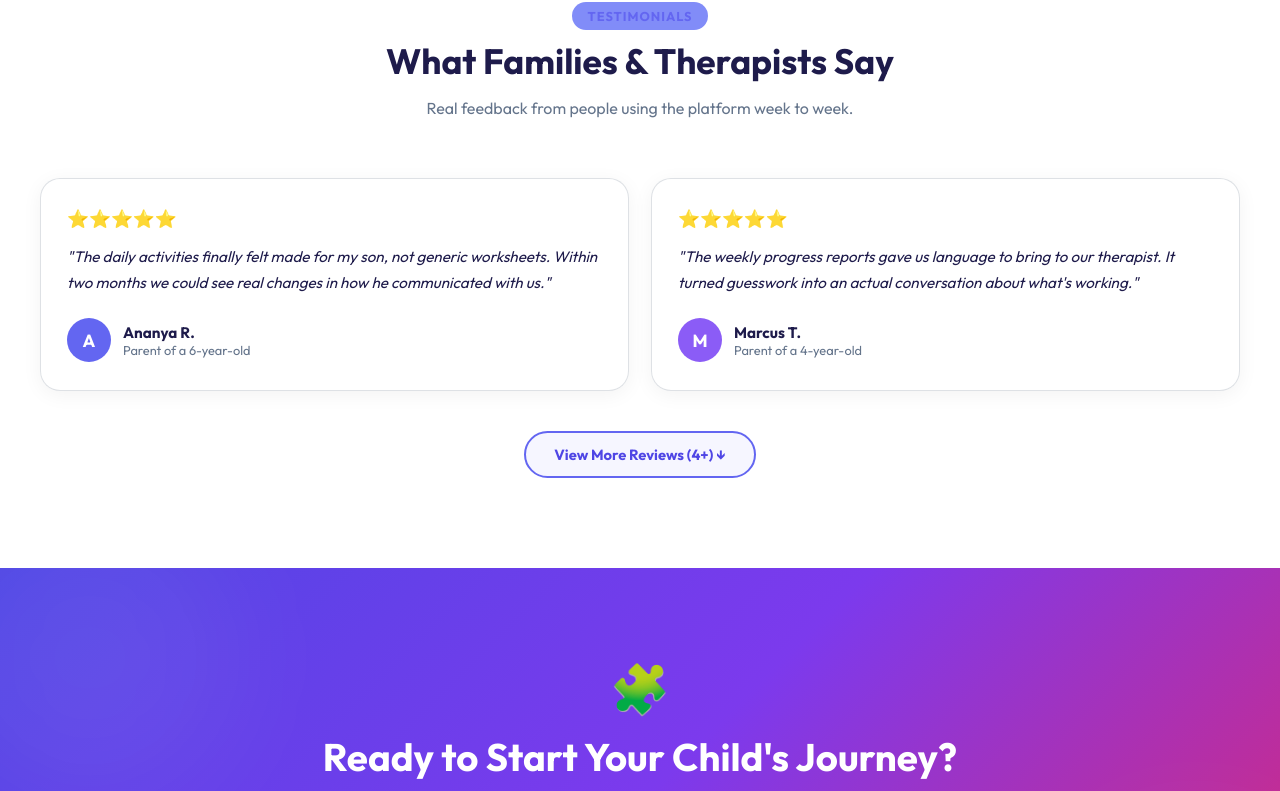
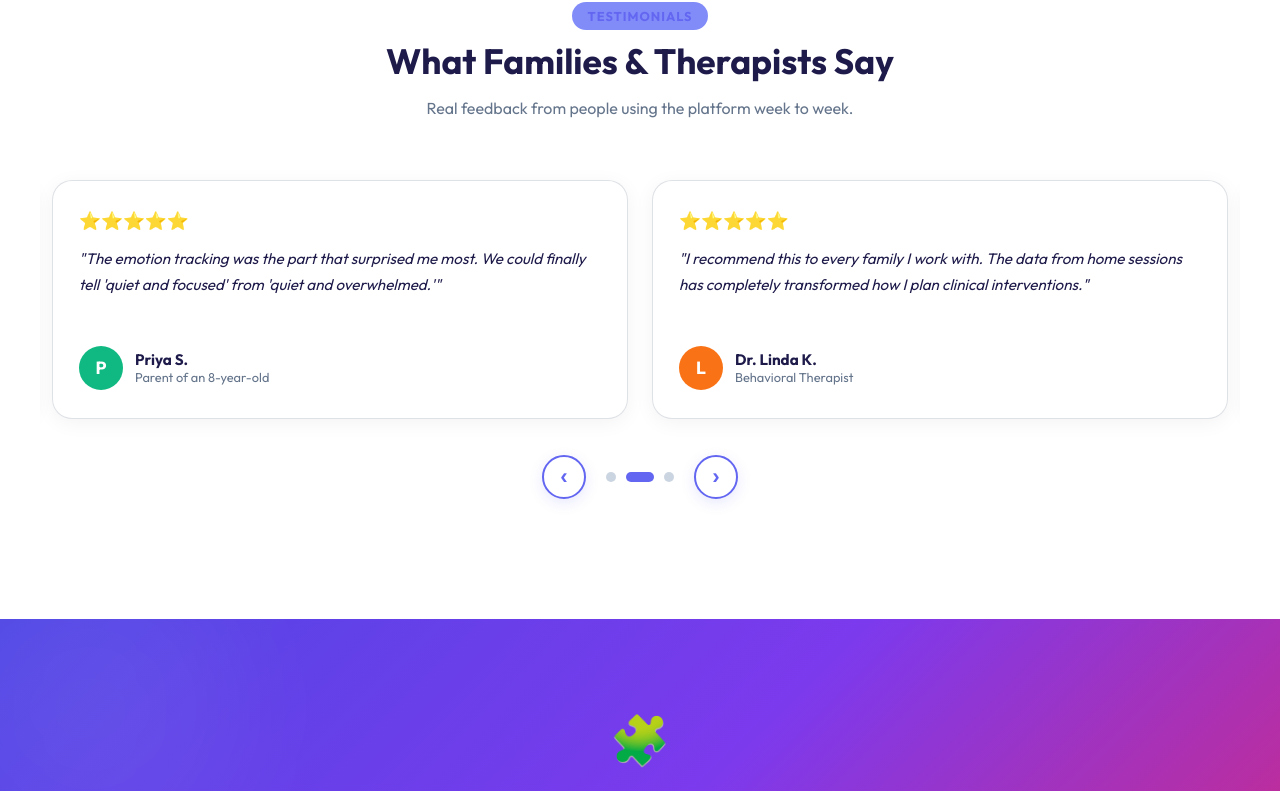
Before and after one commit to Arpithajain26/Autism-Assisstant-A-platform-for-home-based-therapeutic-intervention, a React (Vite) app in the folder client/: page / in a window 1280 px wide. Shown: the part 2773-3564 px from the top of the page. Built offline with nearby package versions, Linux system fonts and the light colour scheme; no server answers.

Commit message:
feat: Add interactive sliding carousel for reviews on Home page

```diff
--- a/client/src/pages/Home.jsx
+++ b/client/src/pages/Home.jsx
@@ -397,34 +397,121 @@ function ReviewCard({ r, visible, delay }) {
 
 function Reviews() {
   const [ref, visible] = useReveal();
-  const [showAll, setShowAll] = useState(false);
-  const displayedReviews = showAll ? reviews : reviews.slice(0, 2);
+  const [currentIndex, setCurrentIndex] = useState(0);
+  const [isPaused, setIsPaused] = useState(false);
+
+  // Group reviews into pairs (3 slides total)
+  const slides = [];
+  for (let i = 0; i < reviews.length; i += 2) {
+    slides.push(reviews.slice(i, i + 2));
+  }
+
+  const totalSlides = slides.length;
+
+  const nextSlide = () => setCurrentIndex((prev) => (prev + 1) % totalSlides);
+  const prevSlide = () => setCurrentIndex((prev) => (prev - 1 + totalSlides) % totalSlides);
+
+  useEffect(() => {
+    if (isPaused) return;
+    const interval = setInterval(nextSlide, 4500);
+    return () => clearInterval(interval);
+  }, [currentIndex, isPaused, totalSlides]);
 
   return (
     <section id="reviews" ref={ref} style={{ padding: "90px 28px", background: "#fff" }}>
       <div style={{ maxWidth: 1200, margin: "0 auto" }}>
-        <div style={{ textAlign: "center", marginBottom: 56 }}>
+        <div style={{ textAlign: "center", marginBottom: 48 }}>
           <span style={{ background: "var(--primary-light)", color: "var(--primary)", padding: "6px 16px", borderRadius: 50, fontWeight: 700, fontSize: ".8rem", letterSpacing: "1px" }}>TESTIMONIALS</span>
           <h2 style={{ fontSize: "2.2rem", fontWeight: 800, color: "var(--text)", marginTop: 14 }}>What Families & Therapists Say</h2>
           <p style={{ color: "var(--text-muted)", marginTop: 12, lineHeight: 1.7 }}>Real feedback from people using the platform week to week.</p>
         </div>
-        <div style={{ display: "grid", gridTemplateColumns: "repeat(auto-fit, minmax(300px, 1fr))", gap: 22 }}>
-          {displayedReviews.map((r, i) => (
-            <ReviewCard key={i} r={r} visible={visible} delay={i * 0.1} />
-          ))}
-        </div>
-        <div style={{ textAlign: "center", marginTop: 40 }}>
-          <button
-            onClick={() => setShowAll(!showAll)}
+
+        {/* Carousel Container */}
+        <div
+          onMouseEnter={() => setIsPaused(true)}
+          onMouseLeave={() => setIsPaused(false)}
+          style={{ position: "relative", overflow: "hidden", padding: "10px 4px 30px" }}
+        >
+          {/* Slide Track */}
+          <div
             style={{
-              padding: "12px 28px", borderRadius: 50, border: "2px solid #6366f1",
-              background: showAll ? "#6366f1" : "rgba(99,102,241,0.06)",
-              color: showAll ? "#fff" : "#4f46e5", fontWeight: 700, fontSize: "0.92rem",
-              cursor: "pointer", transition: "all .3s ease", fontFamily: "inherit"
+              display: "flex",
+              transform: `translateX(-${currentIndex * 100}%)`,
+              transition: "transform 0.6s cubic-bezier(0.4, 0, 0.2, 1)",
+              width: "100%",
             }}
           >
-            {showAll ? "Show Fewer Reviews ↑" : "View More Reviews (4+) ↓"}
-          </button>
+            {slides.map((pair, slideIdx) => (
+              <div
+                key={slideIdx}
+                style={{
+                  minWidth: "100%",
+                  display: "grid",
+                  gridTemplateColumns: "repeat(auto-fit, minmax(300px, 1fr))",
+                  gap: 24,
+                  padding: "0 8px",
+                  boxSizing: "border-box",
+                }}
+              >
+                {pair.map((r, cardIdx) => (
+                  <ReviewCard key={cardIdx} r={r} visible={visible} delay={cardIdx * 0.1} />
+                ))}
+              </div>
+            ))}
+          </div>
+
+          {/* Nav Controls & Indicators */}
+          <div style={{ display: "flex", justifyContent: "center", alignItems: "center", gap: 20, marginTop: 36 }}>
+            <button
+              onClick={prevSlide}
+              aria-label="Previous Reviews"
+              style={{
+                width: 44, height: 44, borderRadius: "50%", border: "2px solid #6366f1",
+                background: "#fff", color: "#6366f1", fontSize: "1.4rem", fontWeight: 800,
+                cursor: "pointer", display: "flex", alignItems: "center", justifyContent: "center",
+                transition: "all .3s ease", boxShadow: "0 4px 14px rgba(99,102,241,0.15)"
+              }}
+              onMouseEnter={e => { e.currentTarget.style.background = "#6366f1"; e.currentTarget.style.color = "#fff"; }}
+              onMouseLeave={e => { e.currentTarget.style.background = "#fff"; e.currentTarget.style.color = "#6366f1"; }}
+            >
+              ‹
+            </button>
+
+            {/* Pagination Dots */}
+            <div style={{ display: "flex", gap: 10 }}>
+              {slides.map((_, idx) => (
+                <button
+                  key={idx}
+                  onClick={() => setCurrentIndex(idx)}
+                  aria-label={`Go to slide ${idx + 1}`}
+                  style={{
+                    width: idx === currentIndex ? 28 : 10,
+                    height: 10,
+                    borderRadius: 10,
+                    border: "none",
+                    background: idx === currentIndex ? "#6366f1" : "#cbd5e1",
+                    cursor: "pointer",
+                    transition: "all 0.3s ease",
+                  }}
+                />
+              ))}
+            </div>
+
+            <button
+              onClick={nextSlide}
+              aria-label="Next Reviews"
+              style={{
+                width: 44, height: 44, borderRadius: "50%", border: "2px solid #6366f1",
+                background: "#fff", color: "#6366f1", fontSize: "1.4rem", fontWeight: 800,
+                cursor: "pointer", display: "flex", alignItems: "center", justifyContent: "center",
+                transition: "all .3s ease", boxShadow: "0 4px 14px rgba(99,102,241,0.15)"
+              }}
+              onMouseEnter={e => { e.currentTarget.style.background = "#6366f1"; e.currentTarget.style.color = "#fff"; }}
+              onMouseLeave={e => { e.currentTarget.style.background = "#fff"; e.currentTarget.style.color = "#6366f1"; }}
+            >
+              ›
+            </button>
+          </div>
         </div>
       </div>
     </section>
```
